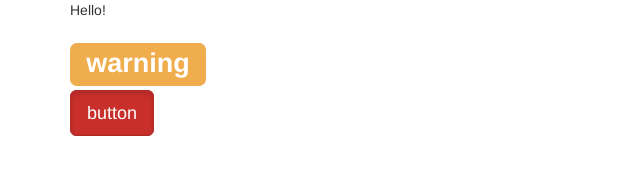
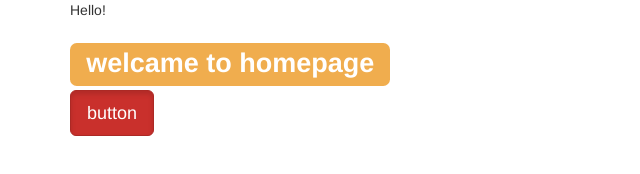
Before and after one commit to jintan1123/2016web2-3, a plain HTML site: page index.html in a window 1280 px wide. Shown: the whole page, without its empty margins (0-640 px from the left). Drawn offline with nearby package versions, Linux system fonts and the light colour scheme.

Commit message:
Update index.html

```diff
--- a/index.html
+++ b/index.html
@@ -9,7 +9,7 @@
   <body>
     <div class="container">
       Hello!
-      <h1><span class="label label-warning">warning</span></h1>
+      <h1><span class="label label-warning">welcame to homepage</span></h1>
       <p>
         <a href="#" class="btn btn-danger btn-lg active">button</a>
       </p>
```
